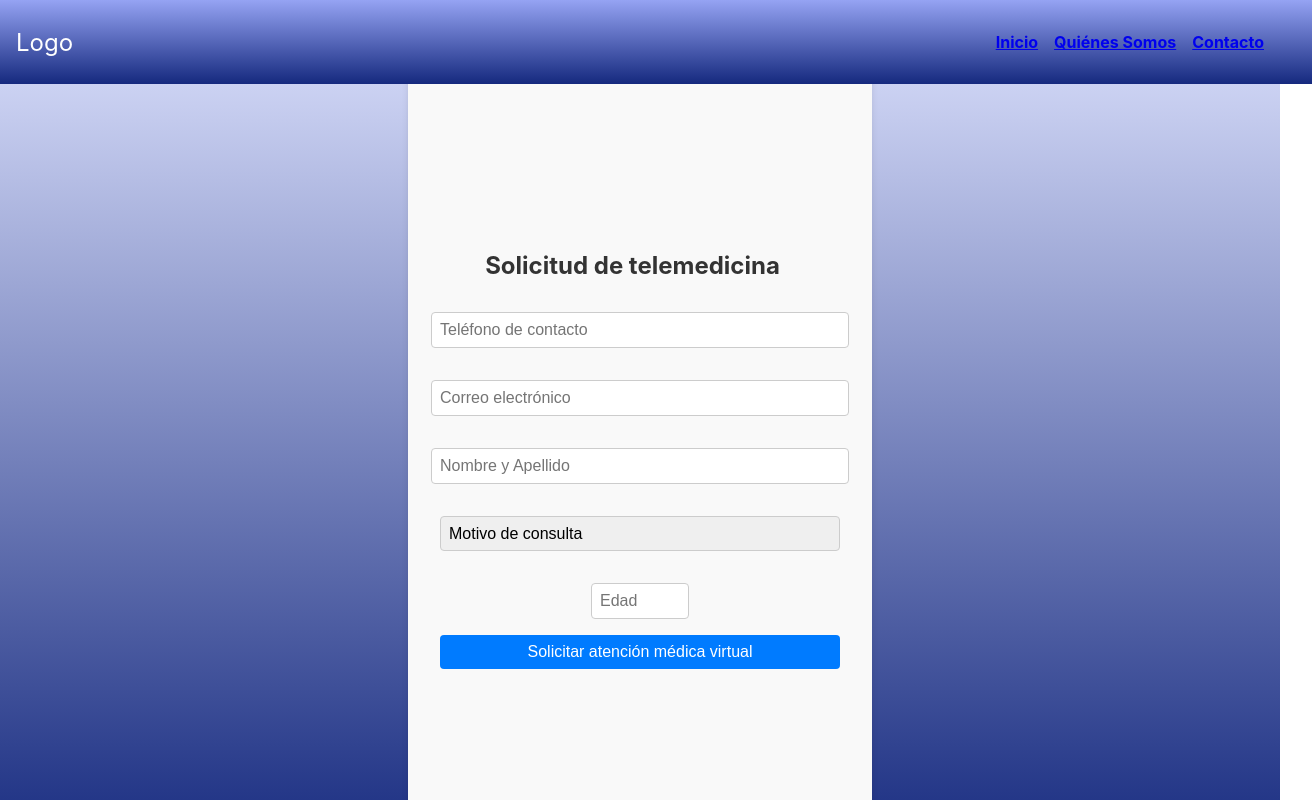
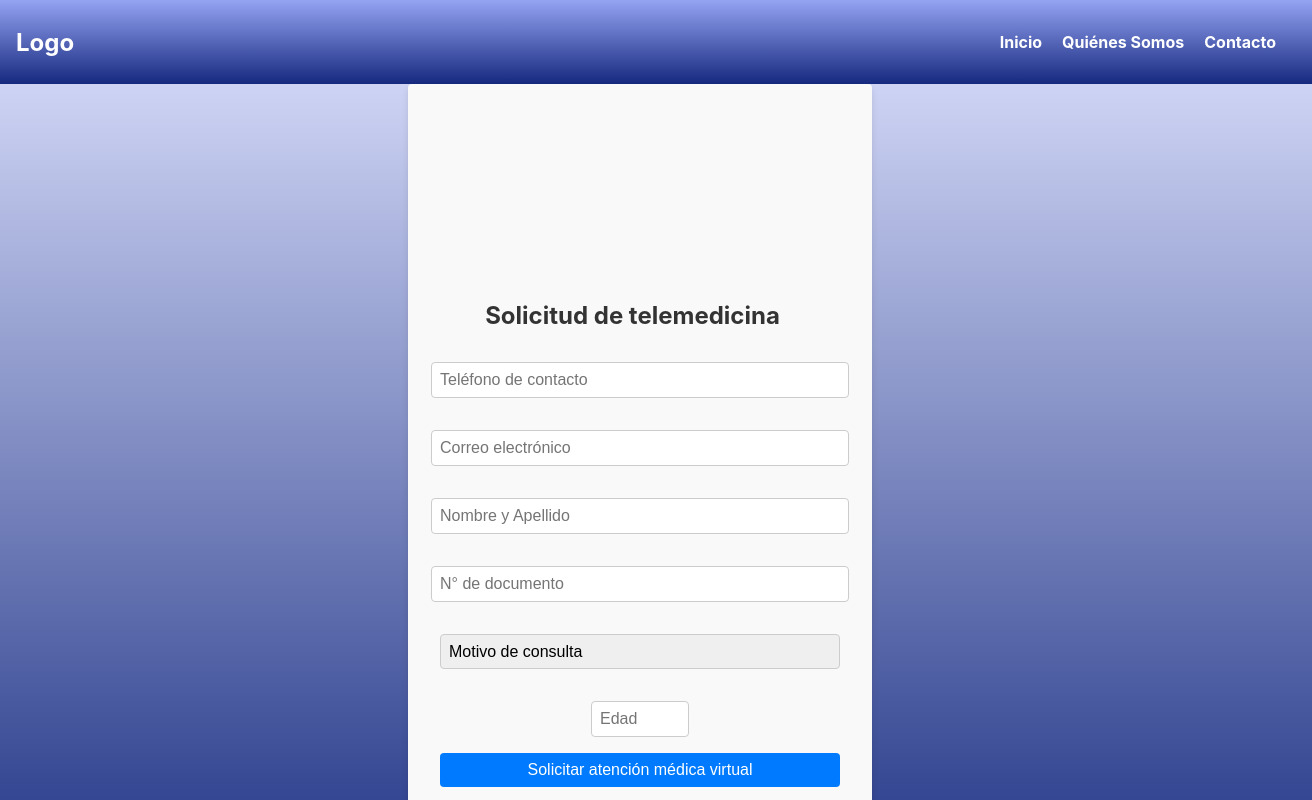
Before and after one commit to FacundoIsoler/Doctor-Salus, a React (Create React App) app in the folder client/: page /formdepaciente in a window 1280 px wide. Shown: the top 800 px of the page, 1312 px wide, since content can reach past the window. Built offline with nearby package versions, Linux system fonts and the light colour scheme.

Commit message:
Navbar CSS PatientForm

```diff
--- a/client/src/Components/Navbar/Navbar.css
+++ b/client/src/Components/Navbar/Navbar.css
@@ -1,45 +1,38 @@
-/* Navbar.css */
 .navbar {
     background: linear-gradient(to bottom, #95a3f3, #15297e);
     color: white;
     padding: 1rem;
     width: 100%;
-    position: fixed;
-    top: 0;
     display: flex;
     justify-content: space-between;
     align-items: center;
-}
-
-.navbar-button {
-    text-decoration: none;
-    color: white;
-    font-weight: bold; /* Aumenta el grosor de la letra */
-    margin-right: 1rem; /* Espacio entre botones */
 }
 
 .navbar-logo {
     font-size: 1.5rem;
     text-decoration: none;
     color: white;
+    font-weight: bold;
 }
 
 .navbar-links {
     list-style: none;
-    padding-right: 1rem;
+    padding: 0;
     display: flex;
 }
 
 .navbar-link {
-    margin-right: 1rem;
+    margin-right: 1.25rem;
+}
+
+.navbar-link a {
     text-decoration: none;
     color: white;
-    font-weight: bold; /* Aumenta el grosor de la letra */
+    font-weight: bold;
 }
 
-.navbar-link:hover {
-    text-decoration: none; /* Elimina el subrayado al pasar el mouse */
-    color: lightgray;
+.navbar-link a:hover {
+    text-decoration: underline;
 }
 
 /* Media queries para Navbar */
--- a/client/src/Components/PatientForm/PatientForm.js
+++ b/client/src/Components/PatientForm/PatientForm.js
@@ -7,6 +7,7 @@ const PatientForm = () => {
     const [phone, setPhone] = useState('');
     const [email, setEmail] = useState('');
     const [name, setName] = useState('');
+    const [dni, setDni] = useState('');
     const [reason, setReason] = useState('');
     const [age, setAge] = useState('');
 
@@ -38,6 +39,12 @@ const PatientForm = () => {
                 value={name}
                 onChange={(e) => setName(e.target.value)}
             />
+            <input
+                type="number"
+                placeholder="N° de documento"
+                value={dni}
+                onChange={(e) => setDni(e.target.value)}
+            />
             <select
                 value={reason}
                 onChange={(e) => setReason(e.target.value)}
```
